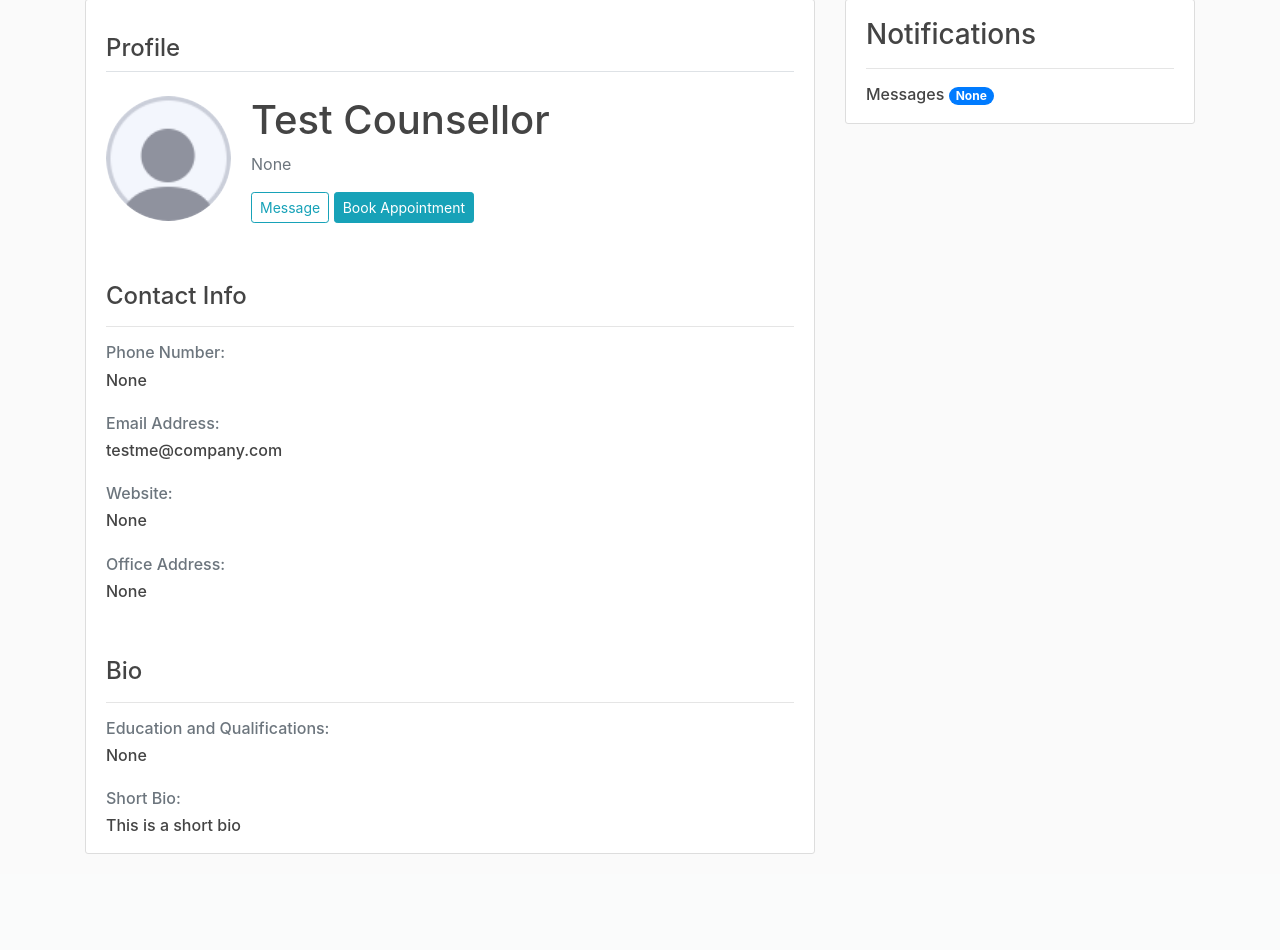
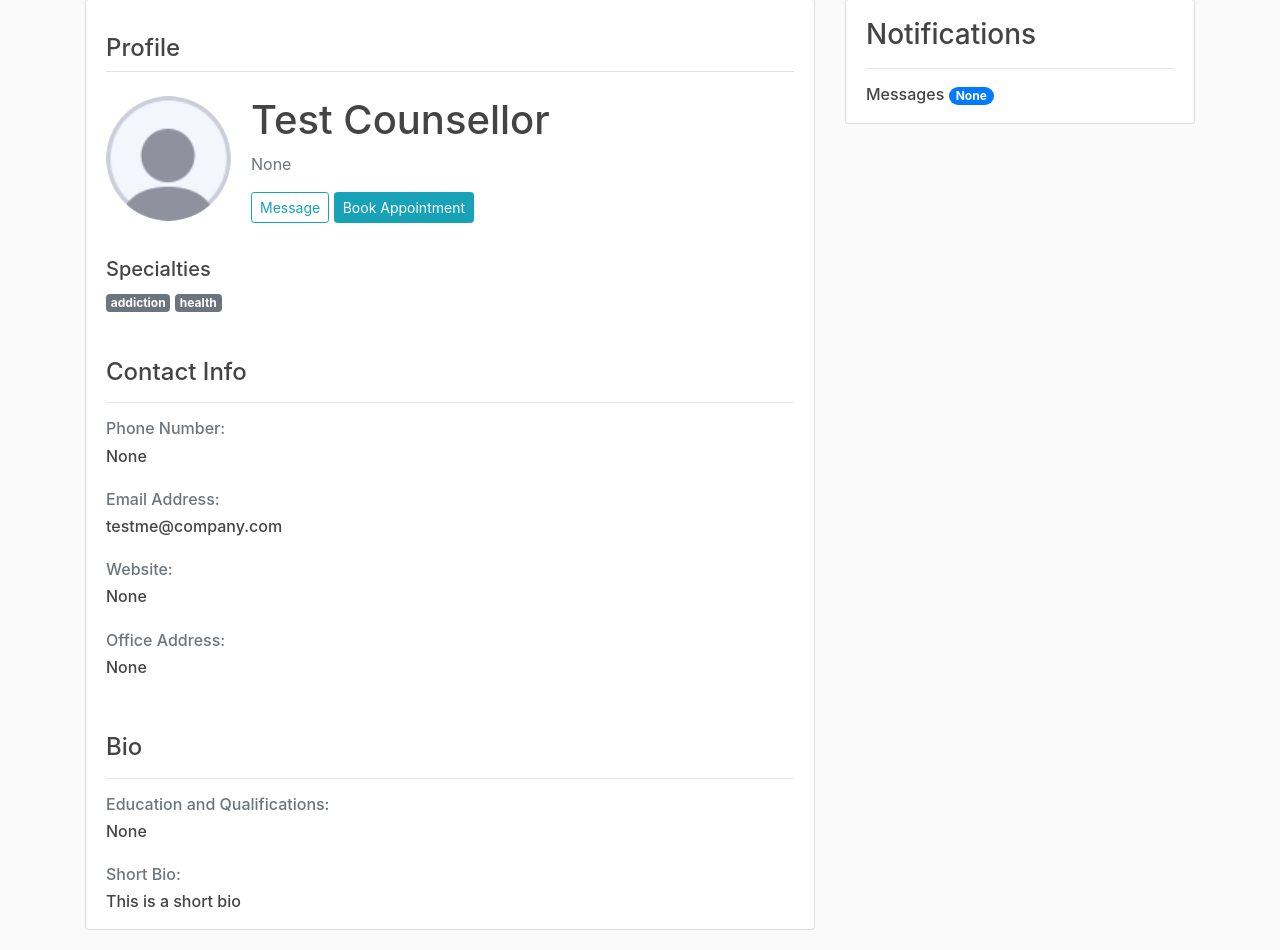
Before and after one commit to lukendatigh/counsellia-intelligent-counselling-system, a Django app: page /counsellee/counsellor/1/ in a window 1280 px wide. Shown: the part 81-1031 px from the top of the page. Before the commit the page ends 935 px from the top, so only its background shows below. Run offline with Django 3.2, Linux system fonts and the light colour scheme; data comes from the database, SQL or seed files in the repository; some libraries are stand-ins or nearby versions.

Commit message:
add: bootstrap badges to display specialty of counsellor

```diff
--- a/counsellees/templates/counsellees/counsellor_profile.html
+++ b/counsellees/templates/counsellees/counsellor_profile.html
@@ -16,9 +16,18 @@
 				<a class= "btn btn-info btn-sm" href="">Book Appointment</a>
 			</div>
 		</div>
+		<h4 class="pb-1"></h4>
+		{% if counsellor.specialties.all.count > 1 %}
+		<h5 class="pt-2">Specialties</h5>
+		{% elif counsellor.specialties.all.count == 1 %}
+		<h5 class="">Specialty</h5>
+		{% else %}
+		<h5 class="">No specialty</h5>
+		{% endif %}
+		{% for specialty in counsellor.specialties.all %}
+		<span class="badge badge-secondary">{{ specialty.name }}</span>
+		{% endfor %}
 		<h4 class="pb-2"><br></h4>
-
-
 		<h4 class="">Contact Info</h4>
 		<hr>
 		<h6 class="text-muted">Phone Number:<br></h6>
```
